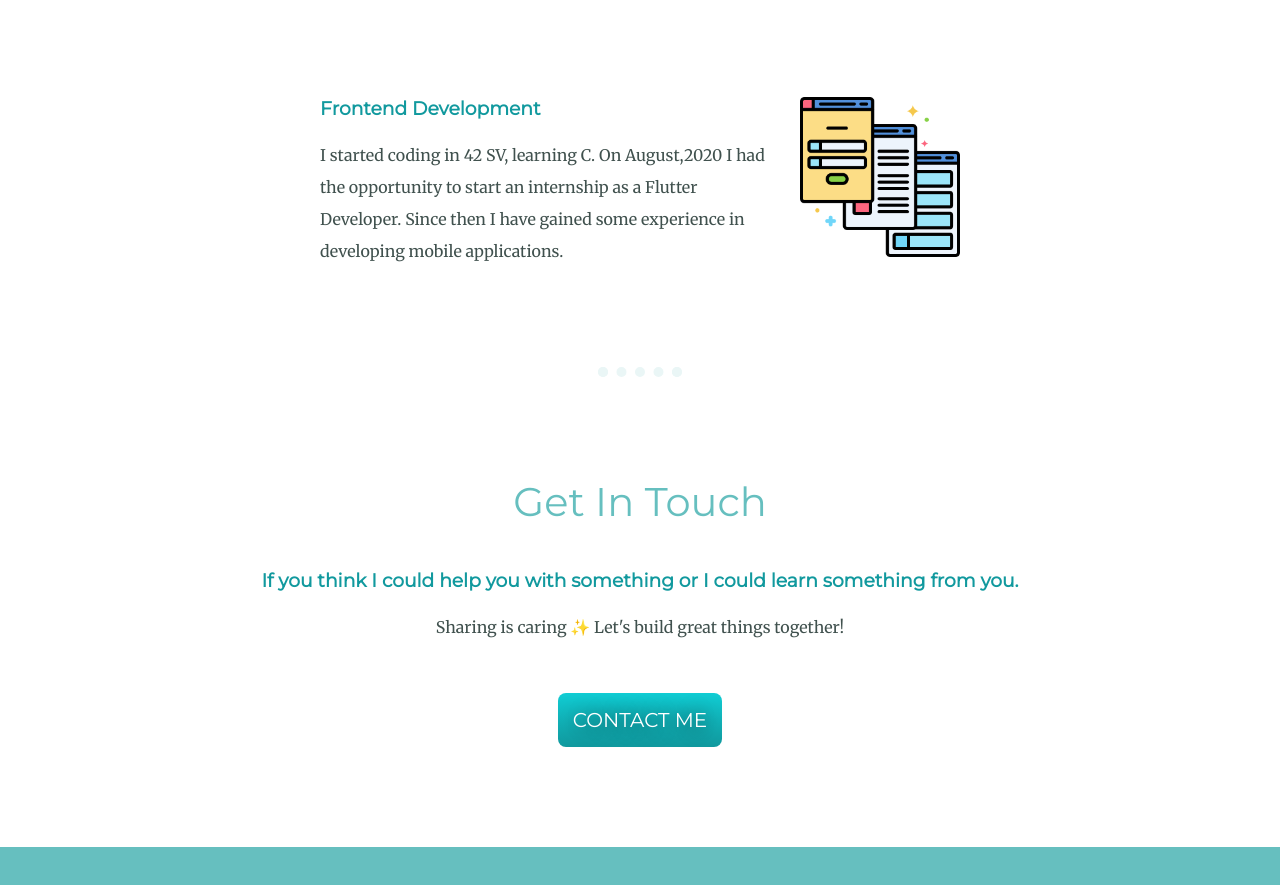
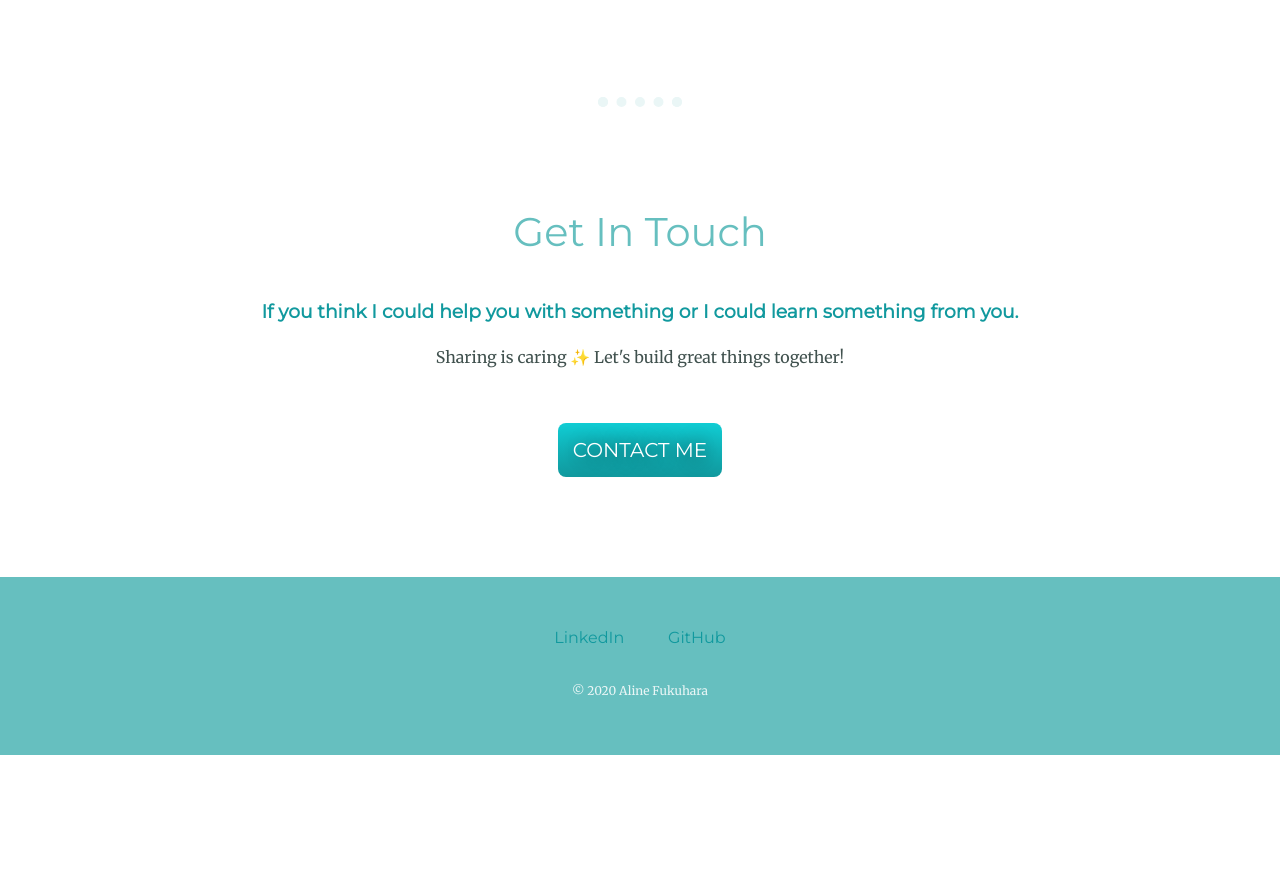
Before and after one commit to alineayumi/cv, a plain HTML site: page index.html in a window 1280 px wide. Shown: the part 1898-2783 px from the top of the page. After the commit the page ends 2653 px from the top, so only its background shows below. Drawn offline with Linux system fonts and the light colour scheme.

Commit message:
feat: removed duplicated skill

```diff
--- a/index.html
+++ b/index.html
@@ -34,11 +34,6 @@
         <h3>Frontend Development</h3>
         <p>I started coding in 42 SV, learning C. On August,2020 I had the opportunity to start an internship as a Flutter Developer. Since then I have gained some experience in developing mobile applications.</p>
       </div>
-      <div class="skill-row">
-        <img class="mob-dev2" src="images/skill-mobile-dev.png" alt="">
-        <h3>Frontend Development</h3>
-        <p>I started coding in 42 SV, learning C. On August,2020 I had the opportunity to start an internship as a Flutter Developer. Since then I have gained some experience in developing mobile applications.</p>
-      </div>
     </div>
     <hr>
     <div class="contact-me">
```
